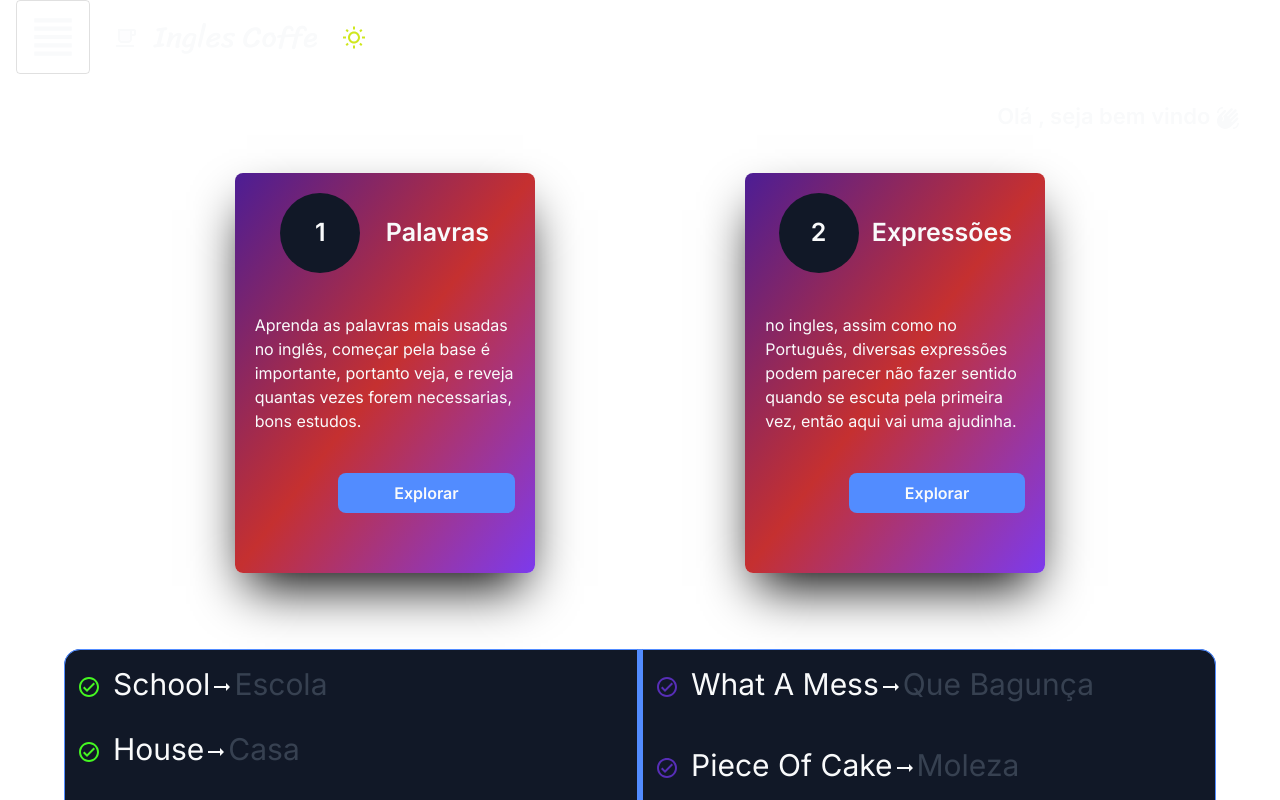
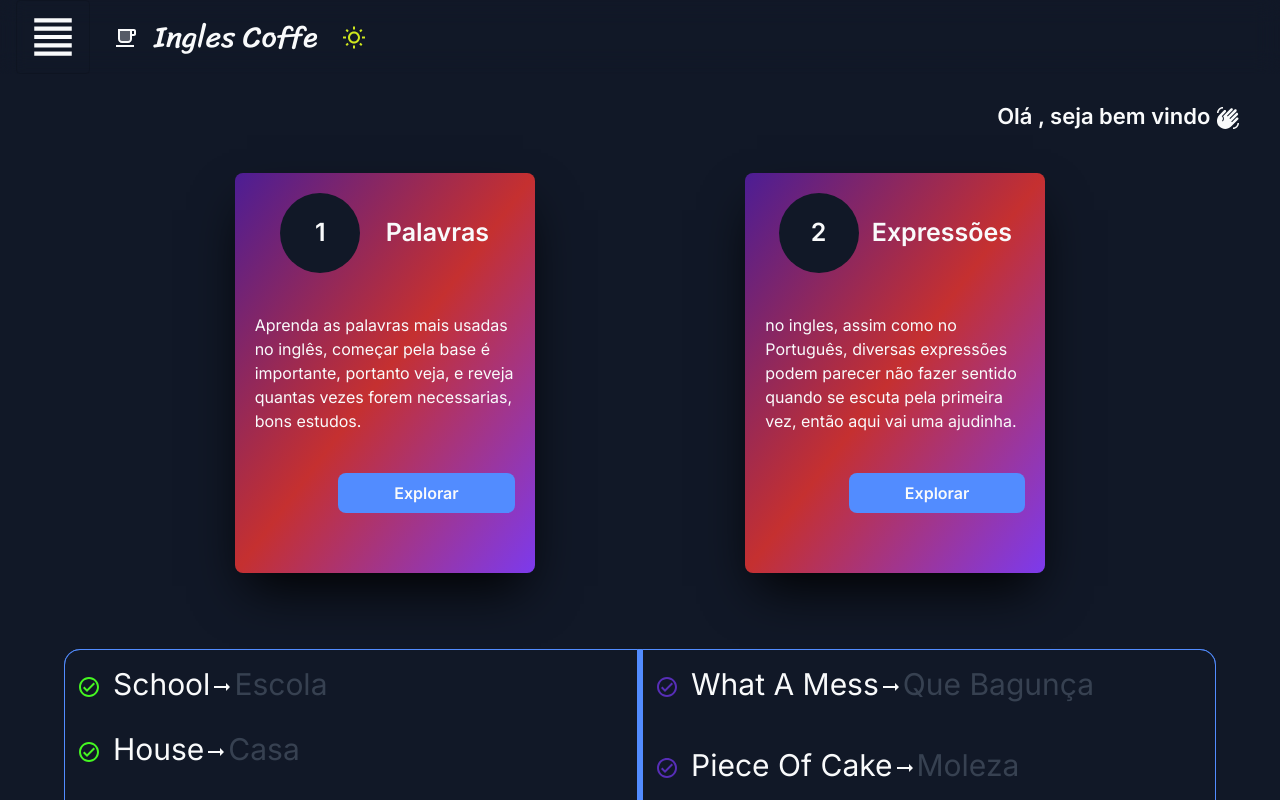
Before and after one commit to Deny-santos/ingles-coffe-just-front-end, a Next.js app: page /main in a window 1280 px wide. Shown: the top 800 px of the page. Built offline with nearby package versions, Linux system fonts and the light colour scheme.

Commit message:
corrections on dark mode and sidebar

```diff
--- a/src/components/Bars.tsx
+++ b/src/components/Bars.tsx
@@ -50,16 +50,6 @@ const Bars = (props: Props) => {
                                         <CallOutlinedIcon />
                                         <span>Contato</span>
                                 </LiMenuBars>
-
-                                <LiMenuBars href='main'>
-                                        <DescriptionOutlinedIcon />
-                                        <span>Sobre</span>
-                                </LiMenuBars>
-
-                                <LiMenuBars href='main'>
-                                        <AttachMoneyOutlinedIcon />
-                                        <span>Promoções</span>
-                                </LiMenuBars>
                         </ul>
                         <div className='absolute top-0 bg-[#09090952] h-full left-0 flex items-end z-10'>
                                 <Image src={svgBars} alt='svg do menu' className='relative z-0 max-w-full ml-16' />
--- a/src/components/mainComponents/MainWrapper.tsx
+++ b/src/components/mainComponents/MainWrapper.tsx
@@ -8,12 +8,15 @@ import CardSesion from "@/components/mainComponents/CardSesion"
 import useTheme from "@/hooks/useTheme"
 import MainFooter from './MainFooter'
 import useName from '@/hooks/useName'
+import useMenuBars from '@/hooks/useMenuBars'
 
 type Props = {}
 
 function MainWrapper({ }: Props) {
 
-    const {darkMode, setDarkMode} = useTheme()
+    const {darkMode} = useTheme()
+    const { setShowBars, showBars } = useMenuBars()
+
     const {name} =  useName()
 
     useEffect(() => {
@@ -21,13 +24,11 @@ function MainWrapper({ }: Props) {
     })
 
     return (
-        <main className={`
+        <main
+            onClick={() => showBars ? setShowBars(false): ""}
+            className={`
             min-h-screen max-w-[100vw] scroll-smooth pt-20 overflow-x-hidden
-            ${darkMode ? `
-                dark:bg-dark-100
-            ` : `
-                bg-light-200
-            `}
+            ${darkMode ? "bg-dark-100": "bg-light-200"}
         `}>
             <MainHeader />
             <UserName />
```
